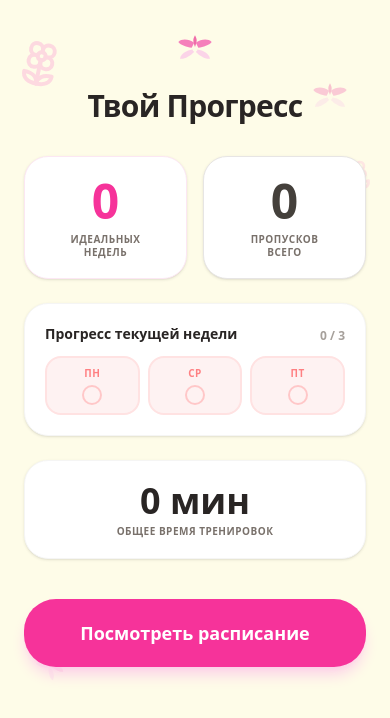
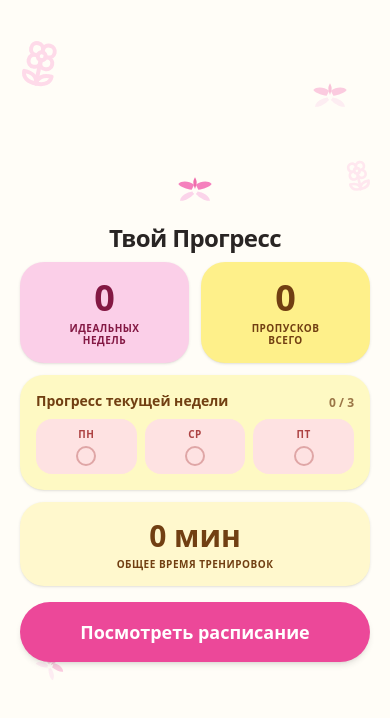
Before and after one commit to AngelRasul/fluttershy-sport, a React (Vite) app: page / in a window 390 px wide. Shown: the top 718 px of the page. Built offline with nearby package versions, Linux system fonts and the light colour scheme.

Commit message:
refactor: adjust layout for home view
Optimize container styles and layout structure for the home view to ensure proper centering and responsiveness using dynamic height classes.

```diff
--- a/src/App.tsx
+++ b/src/App.tsx
@@ -399,7 +399,7 @@ export default function App() {
 
   // --- Render ---
   return (
-    <div className="min-h-screen bg-[#fefce8] text-stone-700 font-sans pb-32 selection:bg-pink-200 relative overflow-hidden">
+    <div className={`bg-[#fffdf7] text-stone-800 font-sans selection:bg-pink-200 relative w-full ${view === 'home' ? 'h-[100dvh] overflow-hidden flex flex-col' : 'min-h-screen overflow-x-hidden pb-32'}`}>
 
       {/* Background Decorations */}
       <div className="fixed top-0 left-0 w-full h-full pointer-events-none overflow-hidden opacity-40 z-0">
@@ -409,49 +409,49 @@ export default function App() {
         <Butterfly className="absolute bottom-40 left-8 w-8 h-8 -scale-x-100 rotate-45" />
       </div>
 
-      <div className="max-w-md mx-auto relative z-10">
+      <div className={`max-w-md mx-auto relative z-10 w-full ${view === 'home' ? 'flex-1 flex flex-col' : ''}`}>
 
         {view === 'home' ? (
-          <div className="px-6 py-8 space-y-6">
-            <header className="text-center mb-8 relative">
-              <Butterfly className="w-10 h-10 mx-auto mb-4 text-pink-400" />
-              <h1 className="text-3xl font-bold text-stone-800 tracking-tight">Твой Прогресс</h1>
+          <div className="px-5 py-4 flex flex-col justify-center h-full space-y-3">
+            <header className="text-center mb-2 relative mt-auto">
+              <Butterfly className="w-10 h-10 mx-auto mb-2 text-[#ec4899]" />
+              <h1 className="text-2xl font-bold text-stone-800 tracking-tight">Твой Прогресс</h1>
             </header>
 
             {missedLastWorkout && (
-              <div className="bg-red-50 border-2 border-red-200 p-5 rounded-3xl relative overflow-hidden shadow-sm">
-                <div className="font-bold text-red-700 mb-2 flex items-center gap-2">
+              <div className="bg-[#fee2e2] text-[#991b1b] p-4 rounded-[24px] relative overflow-hidden shadow-sm">
+                <div className="font-bold mb-1 flex items-center gap-2 text-sm">
                   Пропуск зафиксирован 🚨
                 </div>
-                <p className="text-red-600/90 text-sm font-medium leading-relaxed">{mockingMessage}</p>
+                <p className="text-[#991b1b]/90 text-xs font-medium leading-relaxed">{mockingMessage}</p>
               </div>
             )}
 
-            <div className="grid grid-cols-2 gap-4">
-              <div className="bg-white p-5 rounded-3xl shadow-sm border border-pink-100 flex flex-col items-center justify-center text-center">
-                <div className="text-5xl font-black text-pink-500 mb-2">{completedWeeks}</div>
-                <div className="text-[10px] font-bold text-stone-500 uppercase tracking-wider leading-tight">Идеальных<br/>недель</div>
+            <div className="grid grid-cols-2 gap-3">
+              <div className="bg-[#fbcfe8] p-4 rounded-[24px] shadow-sm flex flex-col items-center justify-center text-center">
+                <div className="text-4xl font-black text-[#831843] mb-1">{completedWeeks}</div>
+                <div className="text-[10px] font-bold text-[#831843] uppercase tracking-wider leading-tight">Идеальных<br/>недель</div>
               </div>
-              <div className="bg-white p-5 rounded-3xl shadow-sm border border-stone-200 flex flex-col items-center justify-center text-center">
-                <div className="text-5xl font-black text-stone-700 mb-2">{misses}</div>
-                <div className="text-[10px] font-bold text-stone-500 uppercase tracking-wider leading-tight">Пропусков<br/>всего</div>
+              <div className="bg-[#fef08a] p-4 rounded-[24px] shadow-sm flex flex-col items-center justify-center text-center">
+                <div className="text-4xl font-black text-[#713f12] mb-1">{misses}</div>
+                <div className="text-[10px] font-bold text-[#713f12] uppercase tracking-wider leading-tight">Пропусков<br/>всего</div>
               </div>
             </div>
 
-            <div className="bg-white p-5 rounded-3xl shadow-sm border border-stone-100 flex flex-col">
-              <div className="flex justify-between items-end mb-3">
-                <div className="text-sm font-bold text-stone-800">Прогресс текущей недели</div>
-                <div className="text-xs font-semibold text-stone-400">
+            <div className="bg-[#fef9c3] p-4 rounded-[24px] shadow-sm flex flex-col">
+              <div className="flex justify-between items-end mb-2">
+                <div className="text-sm font-bold text-[#713f12]">Прогресс текущей недели</div>
+                <div className="text-xs font-semibold text-[#713f12]/70">
                    {currentWeekStatus.filter(d => d.done).length} / 3
                 </div>
               </div>
               <div className="flex justify-between gap-2">
                 {currentWeekStatus.map((day, idx) => (
-                  <div key={idx} className={`flex-1 flex flex-col items-center justify-center p-2 rounded-2xl border-2 transition-all ${
-                      day.done ? 'bg-green-50 border-green-200 text-green-600' :
-                      day.isToday ? 'bg-pink-50 border-pink-200 text-pink-600 shadow-sm' :
-                      day.isPast ? 'bg-red-50 border-red-100 text-red-400' :
-                      'bg-stone-50 border-stone-100 text-stone-400'
+                  <div key={idx} className={`flex-1 flex flex-col items-center justify-center p-2 rounded-2xl transition-all ${
+                      day.done ? 'bg-[#dcfce7] text-[#166534]' :
+                      day.isToday ? 'bg-[#fbcfe8] text-[#831843] shadow-sm' :
+                      day.isPast ? 'bg-[#fee2e2] text-[#991b1b]' :
+                      'bg-[#fffdf7] text-[#713f12]/50'
                   }`}>
                     <span className="text-[10px] font-bold uppercase mb-1 opacity-80 tracking-wider">{day.label}</span>
                     {day.done ? <Check className="w-5 h-5" strokeWidth={3} /> : <div className="w-5 h-5 rounded-full border-2 border-current opacity-30" />}
@@ -460,15 +460,15 @@ export default function App() {
               </div>
             </div>
 
-            <div className="bg-white p-5 rounded-3xl shadow-sm border border-stone-100 flex flex-col items-center justify-center text-center">
-              <div className="text-4xl font-black text-stone-800 mb-1">{formatTotalWorkoutTime(stats.totalTimeSeconds || 0)}</div>
-              <div className="text-[10px] font-bold text-stone-500 uppercase tracking-wider leading-tight">Общее время тренировок</div>
+            <div className="bg-[#fff8cd] p-4 rounded-[24px] shadow-sm flex flex-col items-center justify-center text-center">
+              <div className="text-3xl font-black text-[#713f12] mb-1">{formatTotalWorkoutTime(stats.totalTimeSeconds || 0)}</div>
+              <div className="text-[10px] font-bold text-[#713f12] uppercase tracking-wider leading-tight">Общее время тренировок</div>
             </div>
 
-            <div className="pt-4">
+            <div className="pt-1 mb-auto pb-2">
               <button
                 onClick={() => setView('workout')}
-                className="w-full bg-pink-500 text-white font-bold text-lg py-5 rounded-[2rem] shadow-lg shadow-pink-200 hover:bg-pink-600 transition-transform active:scale-95 flex items-center justify-center gap-3"
+                className="w-full bg-[#ec4899] text-white font-bold text-lg py-4 rounded-full shadow-md active:bg-[#db2777] transition-all active:scale-[0.98] flex items-center justify-center gap-3"
               >
                 {isWorkoutDay && !isWorkoutDayFullyCompleted ? <><Play fill="currentColor" className="w-5 h-5"/> Начать тренировку</> : 'Посмотреть расписание'}
               </button>
@@ -477,40 +477,40 @@ export default function App() {
         ) : (
           <>
             {/* Header */}
-            <header className="pt-8 pb-6 px-6 bg-[#fef9c3] rounded-b-[2.5rem] shadow-sm mb-6 flex flex-col items-center relative">
+            <header className="pt-8 pb-6 px-6 bg-[#fef9c3] rounded-b-[32px] shadow-sm mb-6 flex flex-col items-center relative">
               <button
                 onClick={() => setView('home')}
-                className="absolute top-4 left-4 p-2 text-stone-500 hover:text-pink-500 transition-colors bg-white/50 rounded-full"
+                className="absolute top-4 left-4 p-2 text-[#713f12] hover:bg-white/50 transition-colors bg-white/30 rounded-full"
                 aria-label="Назад"
               >
                 <ArrowLeft className="w-5 h-5" />
               </button>
 
               <div className="flex items-center gap-2 mb-2 mt-4">
-                <Butterfly className="w-6 h-6" />
-                <h1 className="text-2xl font-bold text-stone-800 tracking-tight">Трекер Тренировок</h1>
-                <Butterfly className="w-6 h-6 -scale-x-100" />
+                <Butterfly className="w-6 h-6 text-[#ec4899]" />
+                <h1 className="text-2xl font-bold text-[#713f12] tracking-tight">Трекер Тренировок</h1>
+                <Butterfly className="w-6 h-6 -scale-x-100 text-[#ec4899]" />
               </div>
 
-              <p className="text-lg font-medium text-pink-500 mb-1">
+              <p className="text-lg font-medium text-[#db2777] mb-1">
                  {isWorkoutDay && workoutData ? `${workoutData.dayName} (${DAY_NAMES[activeDay]})` : DAY_NAMES[activeDay]}
               </p>
 
               {isWorkoutDay && workoutData && (
                 <div className="flex flex-col items-center mt-3 w-full">
-                  <span className="text-sm font-semibold uppercase tracking-wider text-stone-500 mb-2 bg-white/60 px-4 py-1 rounded-full shadow-sm">
+                  <span className="text-sm font-semibold uppercase tracking-wider text-[#713f12] mb-2 bg-[#fef08a] px-4 py-1 rounded-full shadow-sm">
                     {workoutData.focus}
                   </span>
 
                   {/* Progress Bar */}
                   <div className="w-full max-w-[200px] mt-2">
-                    <div className="flex justify-between text-xs font-bold text-stone-500 mb-1">
+                    <div className="flex justify-between text-xs font-bold text-[#713f12]/70 mb-1">
                       <span>Прогресс</span>
                       <span>{completedExercisesCount} / {workoutData.exercises.length}</span>
                     </div>
-                    <div className="h-3 w-full bg-stone-200 rounded-full overflow-hidden">
+                    <div className="h-3 w-full bg-[#fef08a] rounded-full overflow-hidden">
                       <div
-                        className="h-full bg-pink-400 transition-all duration-500 ease-out rounded-full"
+                        className="h-full bg-[#ec4899] transition-all duration-500 ease-out rounded-full"
                         style={{ width: `${(completedExercisesCount / workoutData.exercises.length) * 100}%` }}
                       />
                     </div>
@@ -523,16 +523,16 @@ export default function App() {
             <main className="px-4">
           {!isWorkoutDay ? (
             // Rest Day View
-            <div className="flex flex-col items-center justify-center py-20 px-6 text-center bg-white/60 rounded-[3rem] shadow-sm border border-white">
+            <div className="flex flex-col items-center justify-center py-20 px-6 text-center bg-[#fef9c3] rounded-[32px] shadow-sm">
               <div className="text-6xl mb-6 drop-shadow-sm">💤</div>
-              <h2 className="text-2xl font-bold text-stone-800 mb-3">Сегодня день отдыха</h2>
-              <p className="text-stone-500 text-lg">
+              <h2 className="text-2xl font-bold text-[#713f12] mb-3">Сегодня день отдыха</h2>
+              <p className="text-[#713f12]/80 text-lg">
                 Вашим мышцам нужно время на восстановление. Наслаждайтесь отдыхом!
               </p>
-              <div className="flex gap-4 mt-8 opacity-50">
-                <Flower2 className="w-8 h-8 text-pink-400" />
-                <Flower2 className="w-8 h-8 text-yellow-400" />
-                <Flower2 className="w-8 h-8 text-pink-400" />
+              <div className="flex gap-4 mt-8 opacity-70">
+                <Flower2 className="w-8 h-8 text-[#ec4899]" />
+                <Flower2 className="w-8 h-8 text-[#eab308]" />
+                <Flower2 className="w-8 h-8 text-[#ec4899]" />
               </div>
             </div>
           ) : (
@@ -544,10 +544,10 @@ export default function App() {
                 return (
                   <div
                     key={exercise.id}
-                    className={`p-5 rounded-3xl transition-all duration-300 border-2 shadow-sm relative overflow-hidden ${
+                    className={`p-5 rounded-[28px] transition-all duration-300 shadow-sm relative overflow-hidden border-2 ${
                       isExerciseDone
-                        ? 'bg-green-50/80 border-green-200/50'
-                        : 'bg-white border-transparent shadow-md'
+                        ? 'bg-[#dcfce7] border-[#dcfce7] text-[#166534]'
+                        : 'bg-[#fffdf7] border-[#fef9c3]/50 shadow-md'
                     }`}
                   >
                     {isExerciseDone && (
@@ -556,9 +556,9 @@ export default function App() {
 
                     <div className="relative z-10">
                       <h3 className={`text-lg font-bold leading-tight mb-2 transition-all ${
-                        isExerciseDone ? 'text-stone-400 line-through' : 'text-stone-800'
+                        isExerciseDone ? 'text-[#166534]/70 line-through' : 'text-stone-800'
                       }`}>
-                        <span className="text-pink-400 mr-1.5 opacity-80">{index + 1}.</span>
+                        <span className={`${isExerciseDone ? 'text-[#166534]/50' : 'text-[#db2777]'} mr-1.5 opacity-80`}>{index + 1}.</span>
                         {exercise.title}
                       </h3>
 
@@ -566,15 +566,15 @@ export default function App() {
                         <ExerciseImages imageId={exercise.imageId} isDone={isExerciseDone} />
                       )}
 
-                      <div className={`space-y-1.5 text-sm ${isExerciseDone ? 'text-stone-400' : 'text-stone-600'}`}>
-                        <div className="flex items-center gap-2 bg-stone-100/60 w-fit px-3 py-1 rounded-lg">
-                          <span className="font-semibold text-stone-700">{exercise.setsText}</span>
-                          <span className="text-stone-300">|</span>
-                          <span>{exercise.reps}</span>
+                      <div className={`space-y-1.5 text-sm ${isExerciseDone ? 'text-[#166534]/70' : 'text-stone-600'}`}>
+                        <div className={`flex items-center gap-2 w-fit px-3 py-1 rounded-xl ${isExerciseDone ? 'bg-[#bbf7d0]' : 'bg-[#fef9c3]'}`}>
+                          <span className={`font-semibold ${isExerciseDone ? 'text-[#166534]' : 'text-[#713f12]'}`}>{exercise.setsText}</span>
+                          <span className="opacity-40">|</span>
+                          <span className={isExerciseDone ? 'text-[#166534]' : 'text-[#713f12]'}>{exercise.reps}</span>
                         </div>
 
                         {exercise.tempo && exercise.tempo !== '-' && (
-                          <div className="flex items-start gap-2 mt-2 text-stone-500 text-xs px-1">
+                          <div className={`flex items-start gap-2 mt-2 text-xs px-1 ${isExerciseDone ? 'text-[#166534]/70' : 'text-stone-500'}`}>
                             <Timer className="w-4 h-4 shrink-0 opacity-60" />
                             <span className="leading-snug">Темп: {exercise.tempo}</span>
                           </div>
@@ -589,10 +589,10 @@ export default function App() {
                             <button
                               key={i}
                               onClick={() => handleToggleSet(exercise.id, i, exercise.numSets)}
-                              className={`px-2 py-2 rounded-xl flex flex-col items-center justify-center gap-0.5 transition-all flex-1 min-w-[50px] border-2 ${
+                              className={`px-2 py-2 rounded-2xl flex flex-col items-center justify-center gap-0.5 transition-all flex-1 min-w-[50px] border-2 ${
                                 isSetDone
-                                  ? 'bg-green-400 border-green-400 text-white shadow-inner'
-                                  : 'bg-stone-50 border-stone-200 text-stone-400 hover:border-pink-300'
+                                  ? 'bg-[#166534] border-[#166534] text-white shadow-md'
+                                  : 'bg-[#fef9c3] border-[#fef9c3] text-[#713f12] hover:border-[#fde047]'
                               }`}
                             >
                               <span className="text-[10px] font-bold uppercase tracking-wider opacity-80">Подход</span>
@@ -618,23 +618,23 @@ export default function App() {
       {/* Floating Timer UI */}
       {timerActive && (
         <div className="fixed bottom-6 left-0 right-0 px-4 z-50 animate-in slide-in-from-bottom-10 fade-in duration-300 flex justify-center">
-          <div className="bg-white max-w-sm w-full p-4 rounded-[2rem] shadow-xl border border-pink-100 flex flex-col gap-3">
+          <div className="bg-[#fff8cd] max-w-sm w-full p-4 rounded-[32px] shadow-xl flex flex-col gap-3">
             <div className="flex items-center justify-between px-2">
-              <div className="flex items-center gap-2 text-stone-600 font-medium">
-                <Timer className="w-5 h-5 text-pink-500" />
+              <div className="flex items-center gap-2 text-[#713f12] font-medium">
+                <Timer className="w-5 h-5 text-[#db2777]" />
                 Таймер отдыха
               </div>
               <button
                 onClick={stopTimer}
-                className="text-stone-400 hover:text-stone-600 p-1"
+                className="text-[#713f12]/50 hover:text-[#713f12] p-1 bg-white/30 rounded-full"
               >
                 <X className="w-5 h-5" />
               </button>
             </div>
 
-            <div className="text-center font-mono text-5xl font-bold tracking-tight text-stone-800 my-1 flex justify-center items-center gap-2">
+            <div className="text-center font-mono text-5xl font-bold tracking-tight text-[#713f12] my-1 flex justify-center items-center gap-2">
               {formatTime(timerRemaining)}
-              {timerRemaining === 0 && <Volume2 className="w-8 h-8 text-pink-500 animate-pulse" />}
+              {timerRemaining === 0 && <Volume2 className="w-8 h-8 text-[#db2777] animate-pulse" />}
             </div>
 
             <div className="grid grid-cols-3 gap-2">
@@ -642,10 +642,10 @@ export default function App() {
                 <button
                   key={t}
                   onClick={() => startTimer(t)}
-                  className={`py-2 rounded-xl text-sm font-bold transition-colors ${
+                  className={`py-2 rounded-2xl text-sm font-bold transition-colors ${
                     timerDuration === t
-                      ? 'bg-pink-100 text-pink-600'
-                      : 'bg-stone-50 text-stone-500 hover:bg-stone-100'
+                      ? 'bg-[#ec4899] text-white shadow-md'
+                      : 'bg-white/50 text-[#713f12] hover:bg-white/80'
                   }`}
                 >
                   {t} сек
@@ -656,16 +656,16 @@ export default function App() {
             {timerRemaining === 0 ? (
               <button
                 onClick={stopTimer}
-                className="w-full py-3 bg-pink-500 text-white rounded-2xl font-bold mt-1 hover:bg-pink-600 transition-colors shadow-md shadow-pink-200"
+                className="w-full py-4 bg-[#ec4899] text-white rounded-full font-bold mt-1 hover:bg-[#db2777] transition-all shadow-md active:scale-95"
               >
                 Завершить отдых
               </button>
             ) : (
               <button
                 onClick={stopTimer}
-                className="w-full py-3 bg-stone-100 text-stone-600 rounded-2xl font-bold mt-1 hover:bg-stone-200 transition-colors flex items-center justify-center gap-2"
+                className="w-full py-4 bg-white/50 text-[#713f12] rounded-full font-bold mt-1 hover:bg-white/80 transition-all flex items-center justify-center gap-2"
               >
-                <Square className="w-4 h-4" />
+                <Square className="w-4 h-4 fill-current" />
                 Остановить
               </button>
             )}
```
